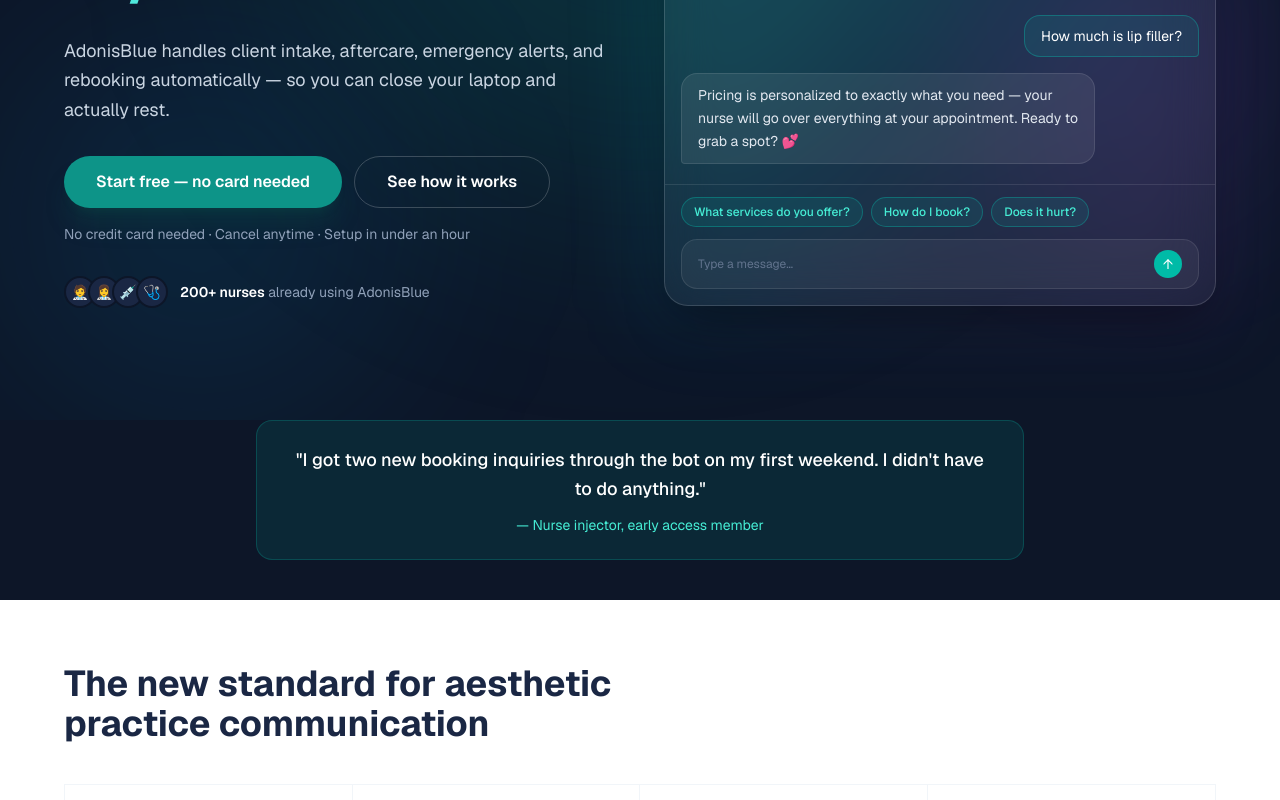
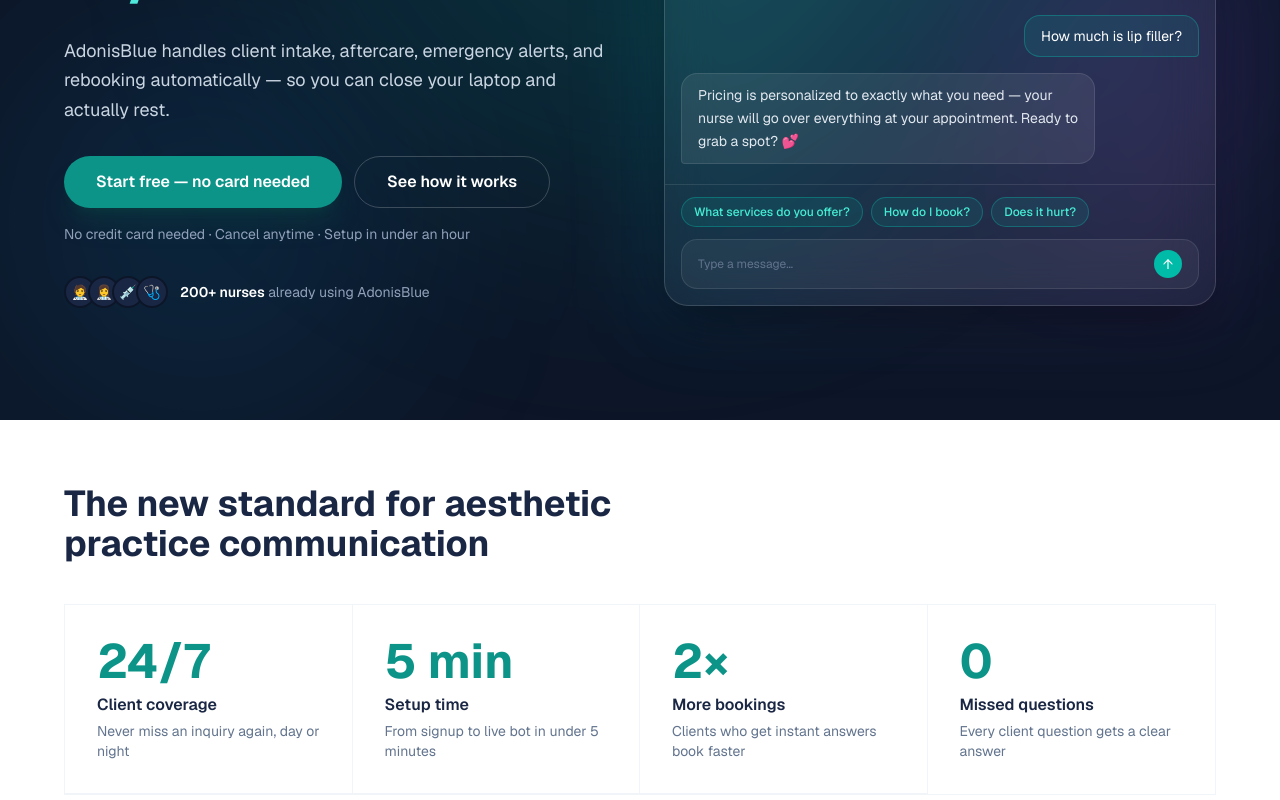
Before and after one commit to M316-mar/AdonisBlue, a Next.js app: page / in a window 1280 px wide. Shown: the part 462-1262 px from the top of the page. Built offline with nearby package versions, Linux system fonts and the light colour scheme; no server answers; a web font is replaced by a local one.

Commit message:
remove: social proof quote from landing page

```diff
--- a/app/page.tsx
+++ b/app/page.tsx
@@ -201,16 +201,6 @@ export default function Home() {
                 </div>
               </div>
             </div>
-          </div>
-        </section>
-
-        {/* ── SOCIAL PROOF QUOTE ── */}
-        <section className="bg-[#0d1628] px-4 pb-10 sm:px-6 lg:px-8">
-          <div className="mx-auto max-w-3xl text-center">
-            <blockquote className="rounded-2xl border border-teal-400/20 bg-teal-400/10 px-8 py-6">
-              <p className="text-base font-medium leading-relaxed text-white sm:text-lg">"I got two new booking inquiries through the bot on my first weekend. I didn't have to do anything."</p>
-              <footer className="mt-3 text-sm text-teal-300">— Nurse injector, early access member</footer>
-            </blockquote>
           </div>
         </section>
 
```
